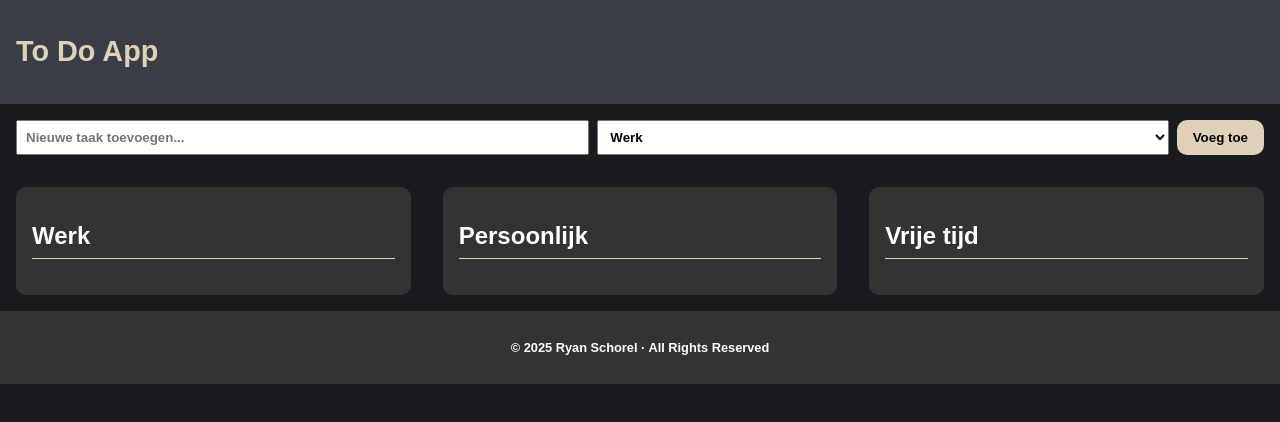
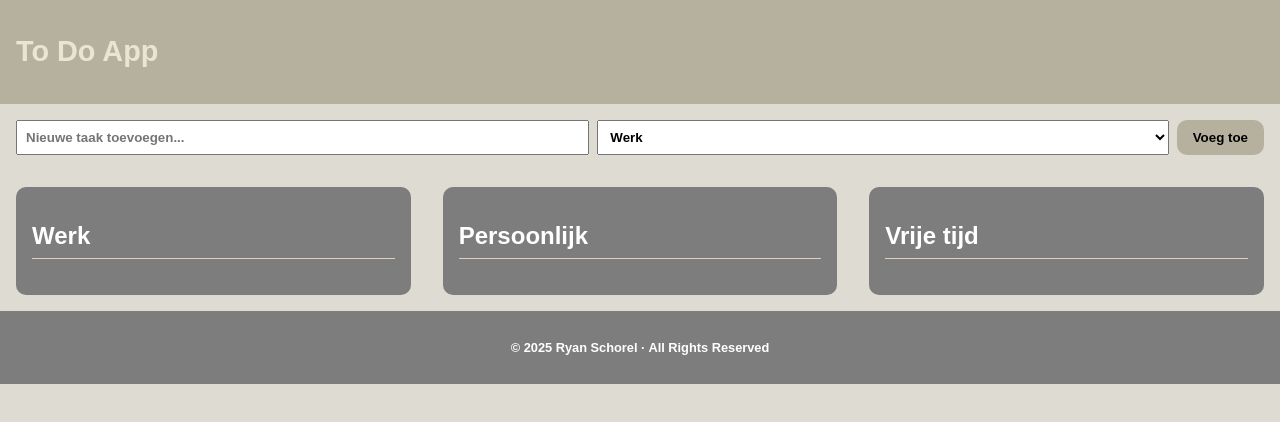
Before and after one commit to RyanSchorel/todo-app, a plain HTML site: page index.html in a window 1280 px wide. Drawn offline with Linux system fonts and the light colour scheme.

Commit message:
Kleuren veranderd cleaner gemaakt

```diff
--- a/style.css
+++ b/style.css
@@ -1,7 +1,7 @@
 body {
   margin: 0;
   font-family: 'Orbitron', sans-serif;
-  background-color: #191b21;
+  background-color: #dddbd2;
   color: #fff;
   font-weight: 700;
 }
@@ -10,7 +10,7 @@ header {
   display: flex;
   align-items: center;
   padding: 1rem;
-  background-color: #393E46;
+  background-color: #b6b19e;
 }
 
 .logo {
@@ -20,7 +20,7 @@ header {
 
 h1 {
   font-size: 1.8rem;
-  color: #DFD0B8;
+  color: #eae4d4;
   font-weight: 700;
 }
 
@@ -45,7 +45,7 @@ main {
 
 .task-input button {
   padding: 0.5rem 1rem;
-  background: #DFD0B8;
+  background: #b6b19e;
   border: none;
   cursor: pointer;
   border-radius: 10px;
@@ -62,7 +62,7 @@ main {
 .category {
   flex: 1;
   min-width: 250px;
-  background-color: #333;
+  background-color: #7e7d7d;
   padding: 1rem;
   border-radius: 10px;
 }
@@ -103,7 +103,7 @@ footer {
   text-align: center;
   padding: 1rem;
   font-size: 0.8rem;
-  background-color: #333;
+  background-color: #7e7d7d;
   font-weight: 700;
 }
 
```
